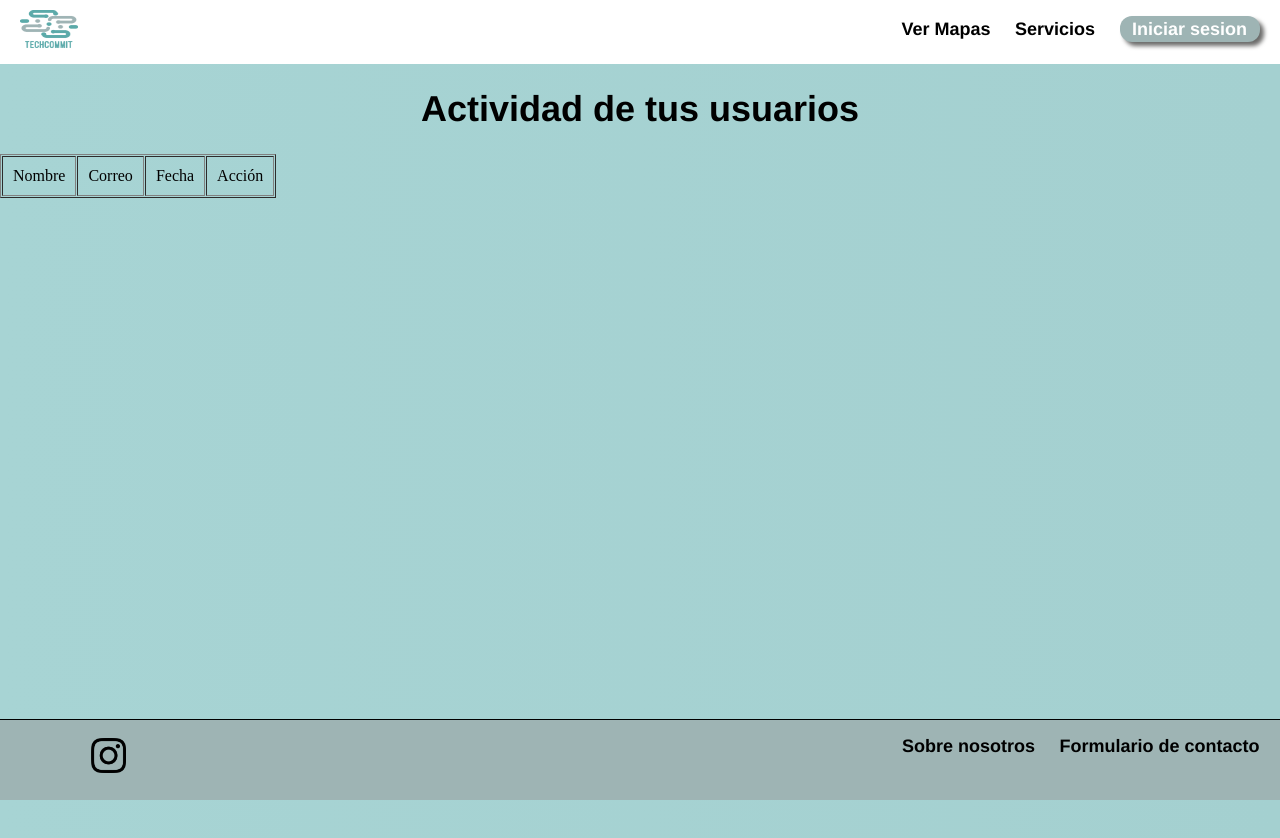
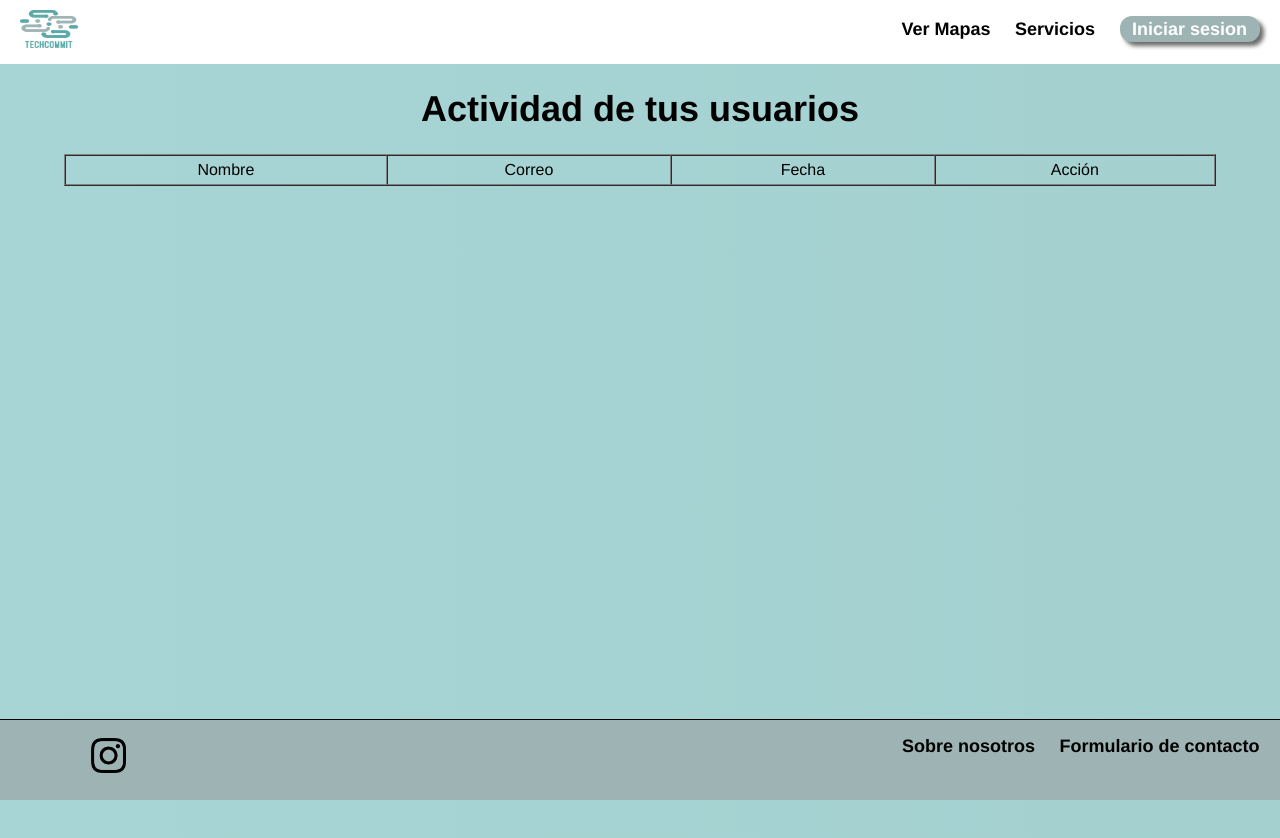
Before and after one commit to ClaudiaTC02/3A_Proyecto_Backend, a plain HTML site: page src/ux/admin.html in a window 1280 px wide. Drawn offline with Linux system fonts and the light colour scheme; no server answers.

Commit message:
Estilo tabla página de admin

```diff
--- a/src/scripts/admin.js
+++ b/src/scripts/admin.js
@@ -217,6 +217,8 @@ function ponerDatosEnTabla(lista){
     tr.appendChild(td3);
     tr.appendChild(td4);
     // Agregar la fila a la tabla
+    miTabla.style.fontFamily = 'Arial';
     miTabla.appendChild(tr);
+
   }
 }
--- a/src/ux/admin.html
+++ b/src/ux/admin.html
@@ -19,15 +19,16 @@
     <div id="fondo">
     <h1 id="texto_titulo">Actividad de tus usuarios</h1>
     <!-- ---------------------------------------------------- -->
-
-    <table id="tabla_usuarios" border="1" cellspacing="1" cellpadding="10">
+        <div id="tabla">
+    <table id="tabla_usuarios" border="1"  width="90%" cellspacing=0 cellpadding=5 >
         <tr>
-            <td>Nombre</td>
-            <td>Correo</td>
-            <td>Fecha</td>
-            <td>Acción</td>
+            <td id="texto1">Nombre</td>
+            <td id="texto1">Correo</td>
+            <td id="texto1">Fecha</td>
+            <td id="texto1">Acción</td>
         </tr>
     </table>
+</div>
     </div>
     <iframe src="footer.html" class="footer"></iframe> <!--Importar archivo de header-->
 </body>
--- a/src/ux/css/diseño_admin.css
+++ b/src/ux/css/diseño_admin.css
@@ -12,7 +12,6 @@
     background: linear-gradient(to right,#a7d4d4, #a4d0d0);
 }
 #boton_eliminar{
-    margin-left: 20px;
     font-size: 18px;
     color: white;
     height: 26px;
@@ -34,5 +33,11 @@
 }
 
 #texto1{
-    margin-left:20px;
+    font-family:'Franklin Gothic Medium', 'Arial Narrow', Arial, sans-serif;
 }
+#tabla{
+    text-align: center;
+    display: flex;
+    justify-content: center;
+    margin:0 auto;
+}
```
